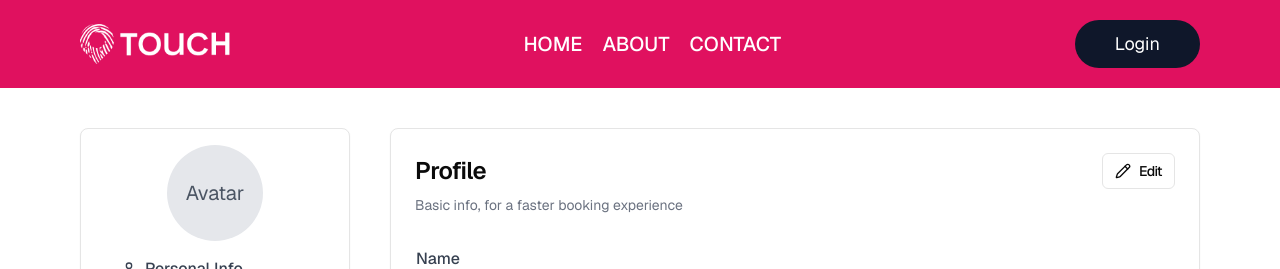
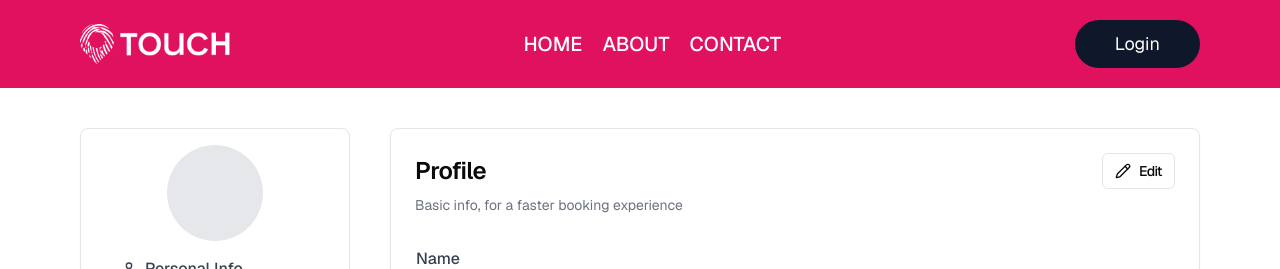
Before and after one commit to Mr-Rafiqul-Islam/ticketing-site, a Next.js app: page /profile in a window 1280 px wide. Shown: the top 269 px of the page. Built offline with nearby package versions, Linux system fonts and the light colour scheme.

Commit message:
REFACTOR: AVATAR UPDATED

```diff
--- a/app/(website)/(pages)/profile/page.tsx
+++ b/app/(website)/(pages)/profile/page.tsx
@@ -79,6 +79,8 @@ const Profile = () => {
     logout();
     window.location.href = "/login";
   };
+  // Get the first letter of the user's name
+  const firstLetterOfName = user?.user?.name ? user.user.name[0].toUpperCase() : '';
 
   return (
     <div className="container py-10">
@@ -92,7 +94,9 @@ const Profile = () => {
                   <Skeleton className="h-24 w-24 rounded-full" />
                 ) : (
                   <div className="w-24 h-24 rounded-full bg-gray-200 flex items-center justify-center">
-                    <span className="text-xl text-gray-600">Avatar</span>
+                    <span className="text-5xl font-bold text-gray-600">
+                      {firstLetterOfName}
+                    </span>
                   </div>
                 )}
               </div>
```
